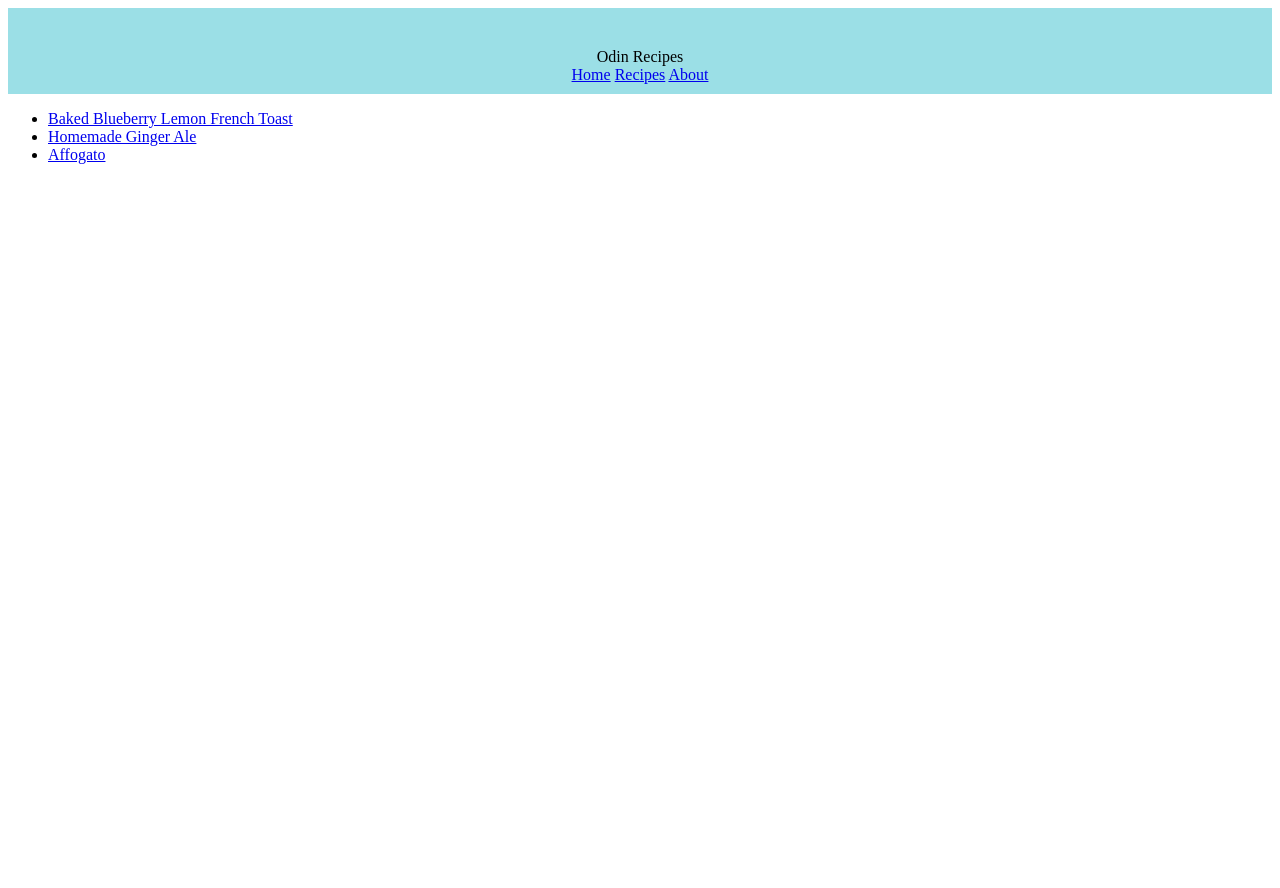
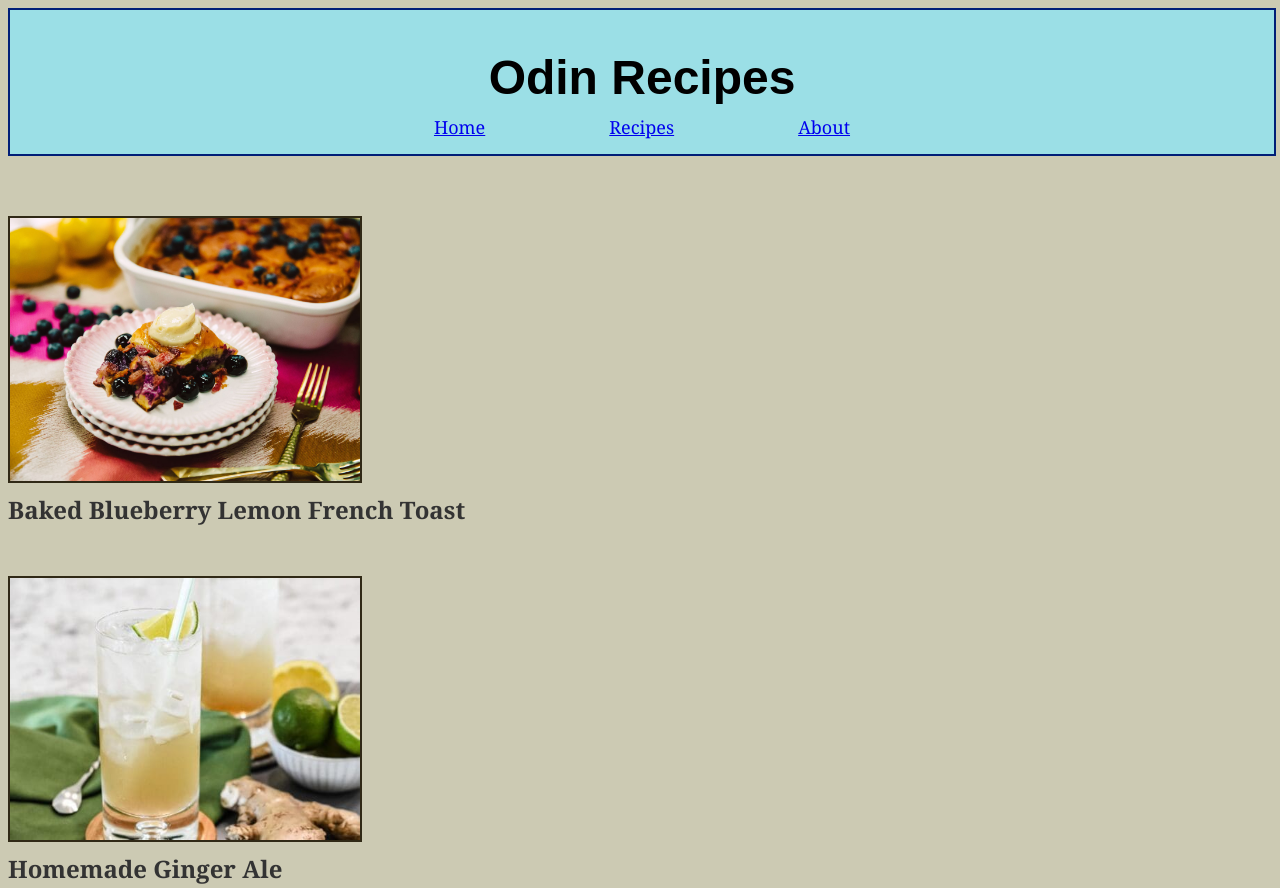
Before and after one commit to Nclark01/odin-recipes, a plain HTML site: page index.html in a window 1280 px wide. Shown: the top 888 px of the page. Before the commit the page ends 800 px from the top, so only its background shows below. Drawn offline with Linux system fonts and the light colour scheme.

Commit message:
Added a header box with a title and menu to the index and recipe pages, and linked the stylesheet in all HTML files.

```diff
--- a/index.html
+++ b/index.html
@@ -16,18 +16,29 @@
             <span class="menu-item"><a href="about.html">About</a></span>
 
         </div>
-
-
-
-
-
-
     </div>
 
-    <ul>
-    <li><a href="recipes/frenchtoast.html">Baked Blueberry Lemon French Toast</a></li>
-    <li><a href="recipes/gingerale.html">Homemade Ginger Ale</a></li>
-    <li><a href="recipes/affogato.html">Affogato</a></li>
+    <ul class="recipe-list">
+        <li>
+            <div class="recipe-item">
+                <img src="./recipes/photos/frenchtoast.jpg" alt="French Toast" class="recipe-image">
+                <a href="recipes/frenchtoast.html" class="recipe-link">Baked Blueberry Lemon French Toast</a>
+            </div>
+        </li>
+
+     <li>
+        <div class="recipe-item">
+            <img src="./recipes/photos/gingerale.jpg" alt="gingerale" class="recipe-image">
+            <a href="recipes/gingerale.html" class="recipe-link">Homemade Ginger Ale</a>
+        </div>
+     </li>
+
+        <li>
+            <div class="recipe-item">
+                <img src="./recipes/photos/affogato.jpg" alt="Affogato" class="recipe-image">
+                <a href="recipes/affogato.html" class="recipe-link">Affogato</a>
+            </div>
+        </li>
     </ul>
 </body>
 </html>
--- a/style.css
+++ b/style.css
@@ -1,14 +1,25 @@
+
+body {
+    background-color: #cccab3;
+}
+
+
 .header-box {
     background-color: #9bdfe6;
     padding-top: 20px;
-    padding-bottom: 10px;
+    padding-bottom: 15px;
     text-align: center;
     width: 100%;
+    border: #001e77 2px solid;
+    margin-bottom: 60px;
 }
 .title {
     text-align: center;
     margin-top: 20px;
-
+    margin-bottom: 10px;
+    font-size: 48px;
+    font-weight: bold;
+    font-family: 'Copperplate Gothic Light', sans-serif;
 }
 
 .menu {
@@ -16,5 +27,43 @@
 }
 
 .menu-item {
+    display: inline-block;
+    margin: 0 60px;
+    font-size: 18px;
+    font-family: Georgia, 'Times New Roman', Times, serif;
 
 }
+
+.recipe-list {
+    list-style-type: none;
+    padding: 0;
+    text-align: left;
+}
+
+.recipe-list li {
+    margin-bottom: 20px;
+}
+
+
+.recipe-item {
+    margin-bottom: 50px;
+}
+
+.recipe-image {
+    width: 100%;
+    height: auto;
+    max-width: 350px;
+    display: block;
+    margin: 0;
+    margin-bottom: 10px;
+    border:#302916 2px solid;
+}
+
+.recipe-link {
+    color: #333;
+    font-size: 24px;
+    font-weight: bold;
+    font-family: Georgia, 'Times New Roman', Times, serif;
+    text-decoration: none;
+
+}
```
Also changed, not shown: recipes/affogato.html (+10 -0 lines), recipes/frenchtoast.html (+13 -0 lines), recipes/gingerale.html (+14 -0 lines).
